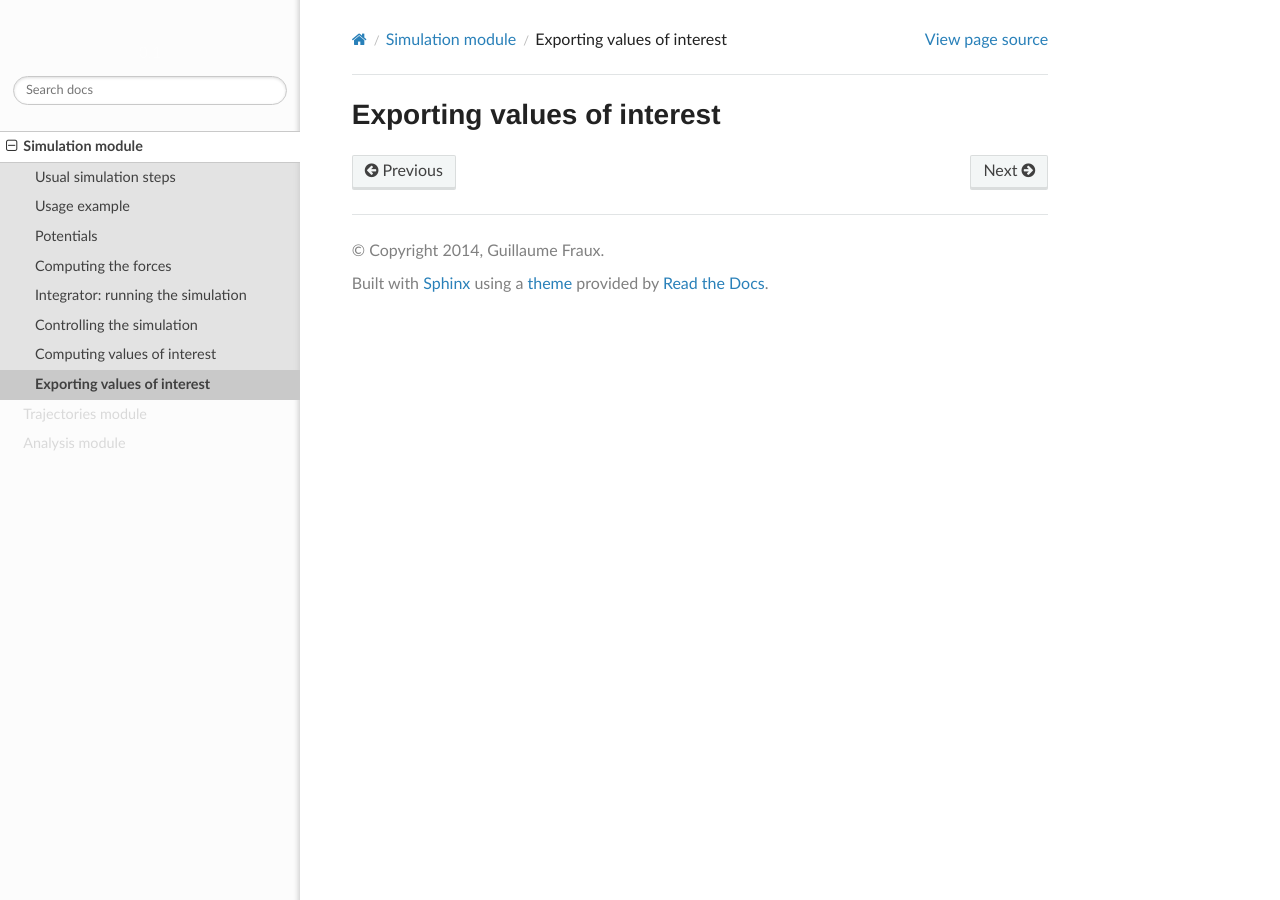
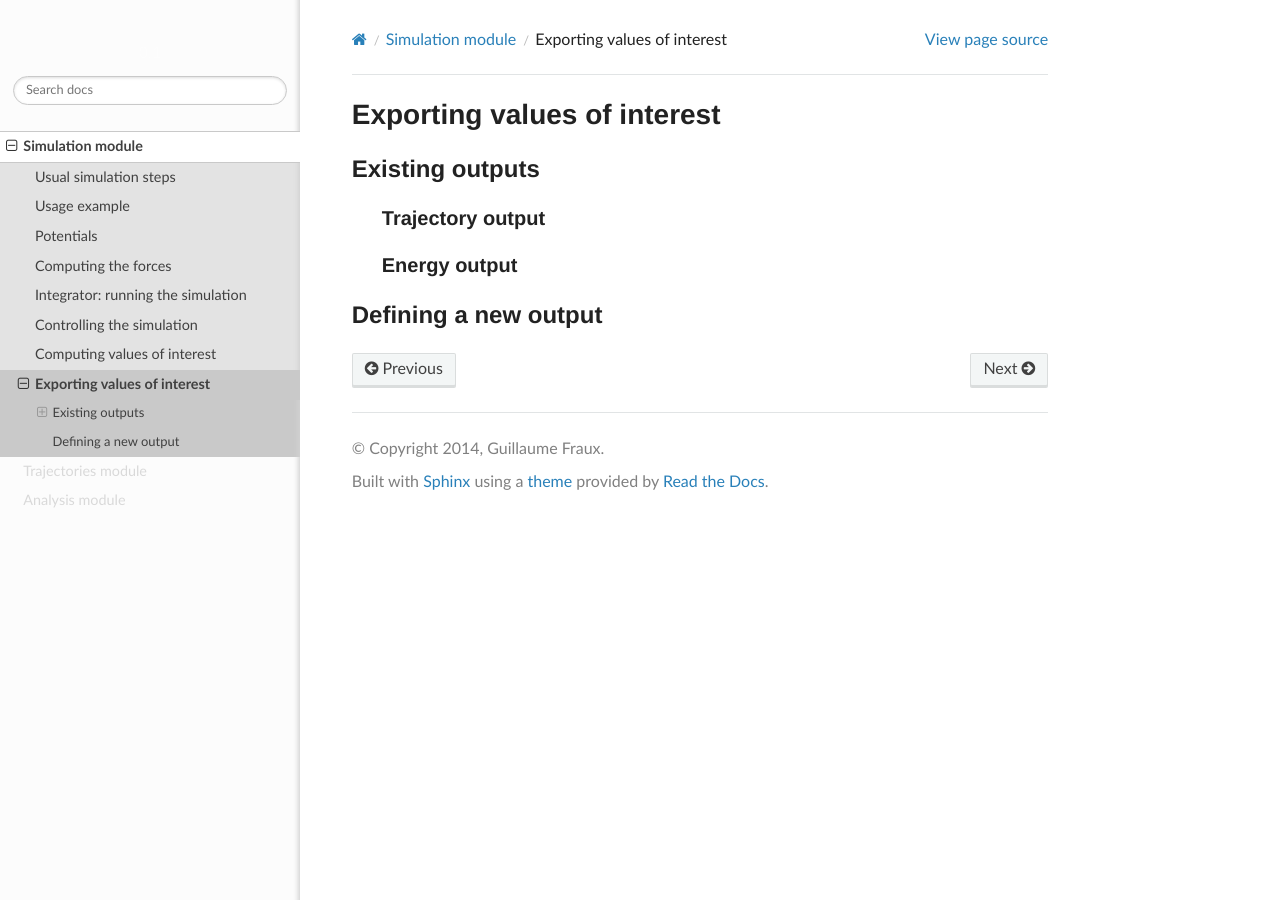
Before and after one commit to Luthaf/Jumos.jl, a Sphinx documentation site: the page built from doc/simulations/output.rst, in a window 1280 px wide. Built offline with Sphinx 7.4.7 and the Read the Docs theme 2.0.0, drawn with Linux system fonts in a browser that asks for light colours.

```diff
--- a/doc/simulations/output.rst
+++ b/doc/simulations/output.rst
@@ -1,2 +1,19 @@
 Exporting values of interest
 ============================
+
+Existing outputs
+-------------------
+
+
+.. _trajectory-output:
+Trajectory output
+^^^^^^^^^^^^^^^^^
+
+
+.. _energy-output:
+Energy output
+^^^^^^^^^^^^^
+
+
+Defining a new output
+------------------------
--- a/doc/simulations/potentials.rst
+++ b/doc/simulations/potentials.rst
@@ -5,5 +5,11 @@ Existing potentials
 -------------------
 
 
+.. _lennard-jones-potential:
+
+Lennard-Jones potential
+^^^^^^^^^^^^^^^^^^^^^^^
+
+
 Defining a new potential
 ------------------------
```
Also changed, not shown: doc/simulations/usage.rst (+19 -3 lines).
